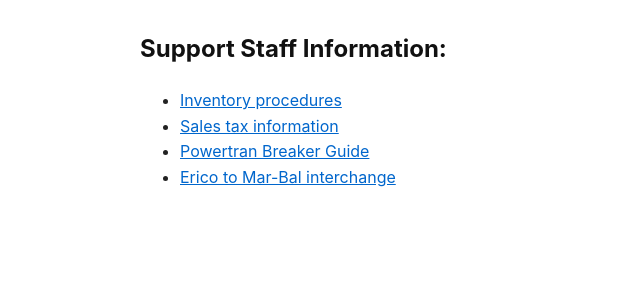
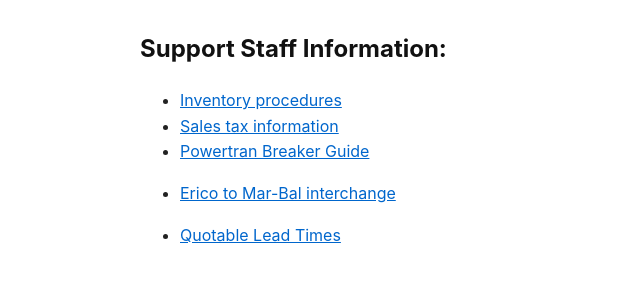
Before and after one commit to epecsupport/Service, a Jekyll site: the page built from support.md, in a window 1280 px wide. Shown: the top 300 px of the page, without its empty margins (0-640 px from the left). Built offline with Jekyll 4.4.1, drawn with Linux system fonts in a browser that asks for light colours.

Commit message:
Add leadtimes link

```diff
--- a/support.md
+++ b/support.md
@@ -9,4 +9,6 @@ autolink: true
 - [Sales tax information](support/salestax.html)
 - [Powertran Breaker Guide](support/mpcbreakers.html)
 - [Erico to Mar-Bal interchange](support/marbal.html)
+
+- [Quotable Lead Times](support/leadtimes.html)
 <!-- https://raw.githubusercontent.com/epecsupport/Service/main/library/MPC-Breaker-Job-Aid.pdf -->
```
